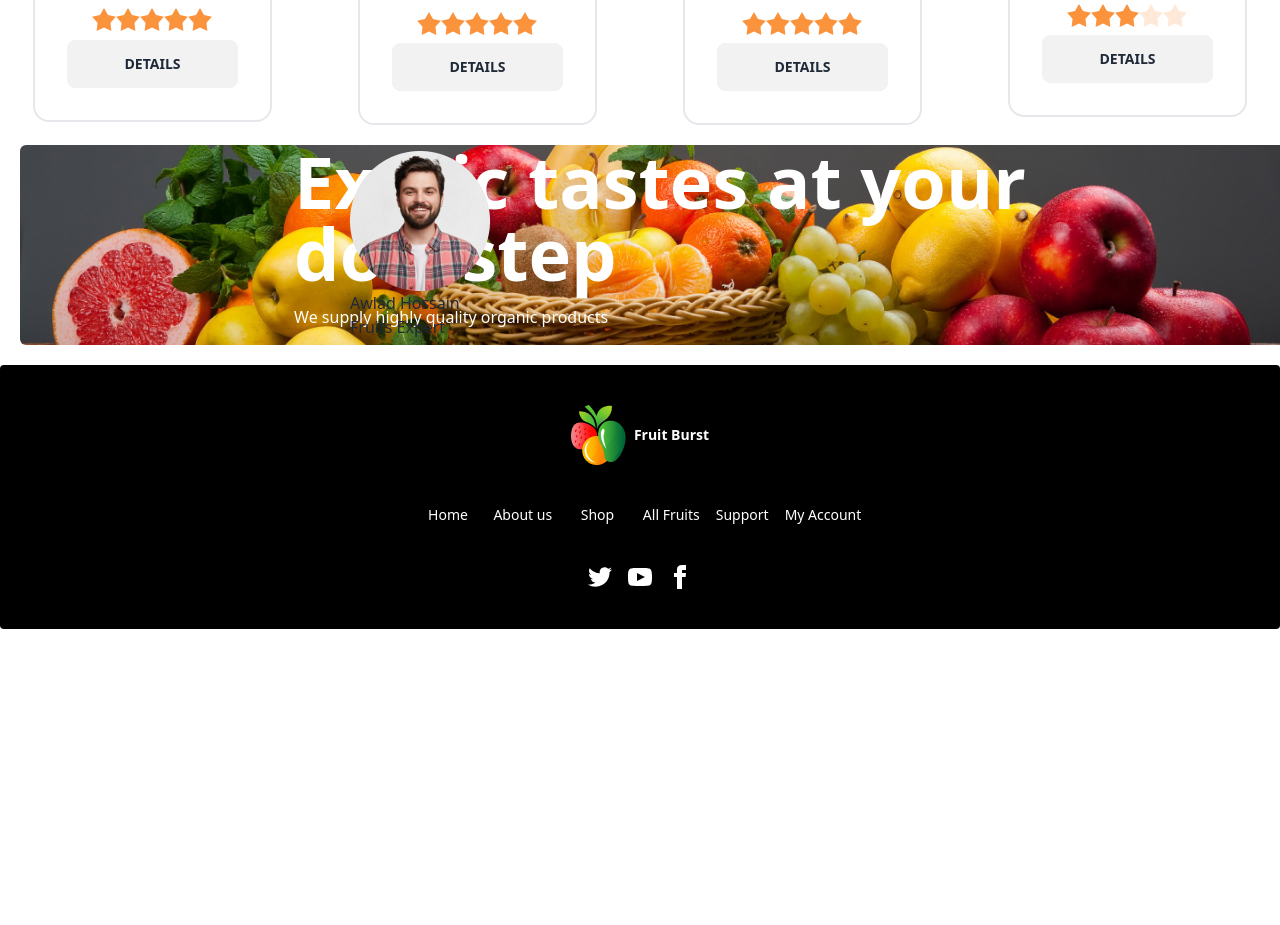
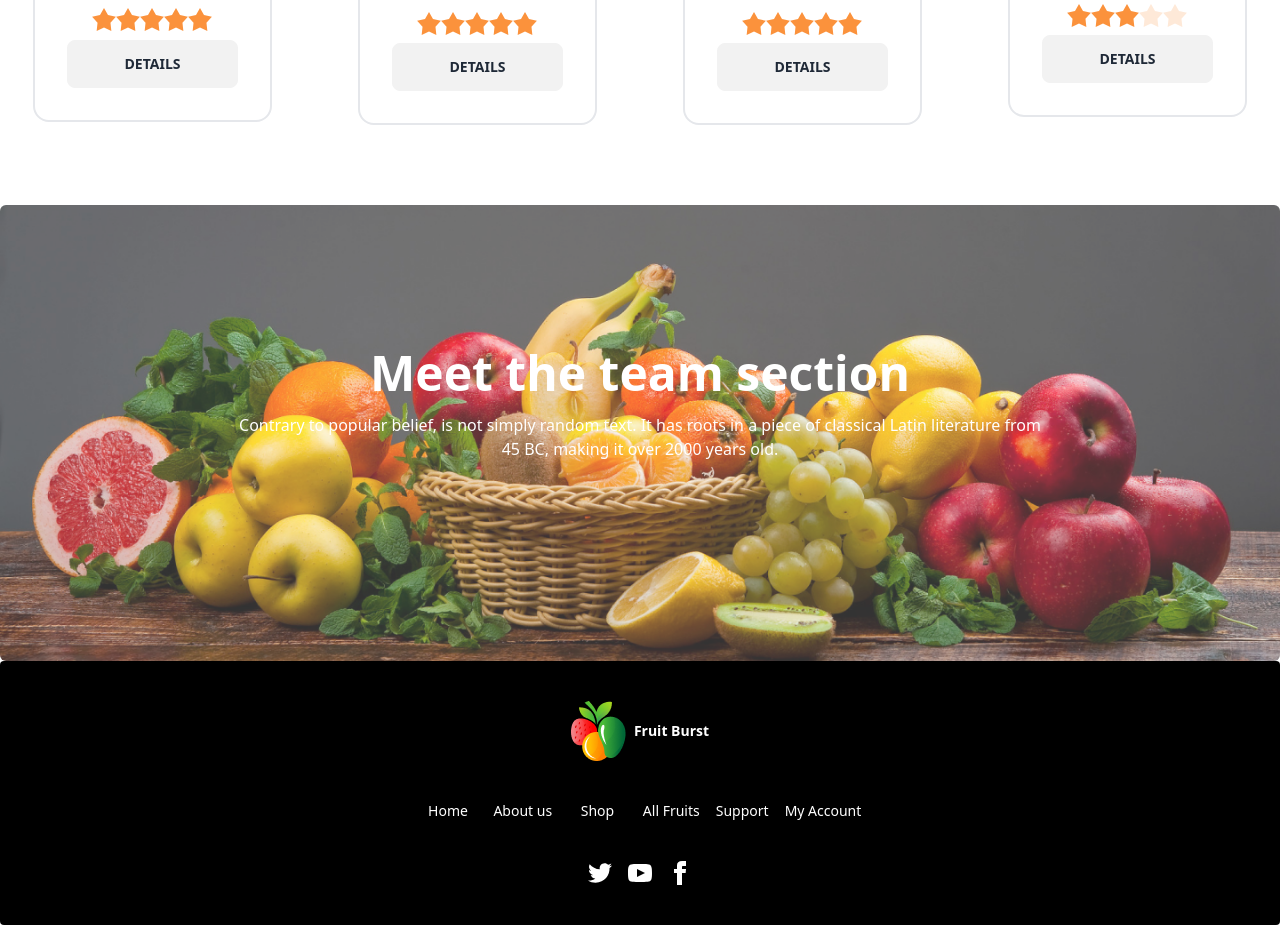
Before and after one commit to shuvo3837/Fruit-Burst, a plain HTML site: page index.html in a window 1280 px wide. Shown: the part 1426-2351 px from the top of the page. Before the commit the page ends 2055 px from the top, so only its background shows below. Drawn offline with nearby package versions, Linux system fonts and the light colour scheme.

Commit message:
added team header

```diff
--- a/index.html
+++ b/index.html
@@ -431,6 +431,8 @@
           </div>
         </div>
 
+
+
         <!-- card-4 -->
         <div class="card border-2 justify-center m-auto">
           <figure><img src="images/fruit9.png" alt="" /></figure>
@@ -475,27 +477,26 @@
       </section>
 
       <!-- team section -->
-      <section class="container mx-5">
-        <div class="hero rounded-md h-full mt-5 mb-5" style="background-image: url(images/banner1.png);">
-          <div>
-            <h1 class="mb-4 text-5xl lg:text-7xl font-bold text-white">
-              Exotic tastes at your
-              <br>
-              doorstep
-            </h1>
-            <p class="mb-4 text-white">We supply highly quality organic products</p>
+      <section class="mt-20">
+        <div class="hero rounded-md opacity-80" style="background-image: url(images/banner1.png);">
 
-          </div>
-          <div class="grid grid-cols-1 md:grid-cols-2 lg:grid-cols-4 gap-5">
+          <div class="hero-content text-center text-neutral-content py-12 lg:py-36 lg:mb-10">
 
             <div>
-              <img src="./images/member1.png" alt="">
-              <h3>Awlad Hossain</h3>
-              <p>Fruits Expert</p>
+              <h1 class="mb-4 text-4xl lg:text-5xl font-extrabold text-white">
+                Meet the team section
+              </h1>
+            <div class="w-3/4 m-auto">
+              <p class="mb-4 text-white">
+                Contrary to popular belief, is not simply random text. It has roots in a piece of classical Latin literature from 45 BC, making it over 2000 years old.
+              </p>
+            </div>
             </div>
 
           </div>
+
         </div>
+
       </section>
   </main>
 
```
